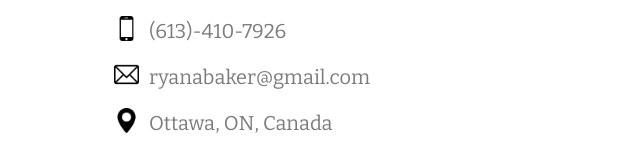
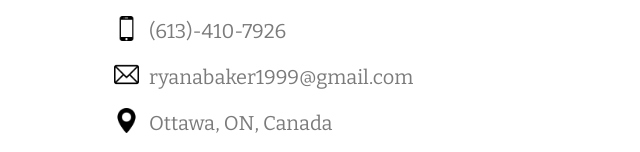
Before and after one commit to Zeolitic/Zeolitic.github.io, an Angular app: page / in a window 1280 px wide. Shown: the part 2209-2361 px from the top of the page, without its empty margins (191-831 px from the left). Built offline with nearby package versions, Linux system fonts and the light colour scheme.

Commit message:
fix email

```diff
--- a/src/app/main/main.component.html
+++ b/src/app/main/main.component.html
@@ -57,7 +57,7 @@
         <h1 class="heading">Contact</h1>
 
         <img src='../../assets/smartphone.png' class='tinyimg'><p>(613)-410-7926 </p>
-        <img src='../../assets/mail.png' class='tinyimg'><p>ryanabaker@gmail.com</p>
+        <img src='../../assets/mail.png' class='tinyimg'><p>ryanabaker1999@gmail.com</p>
         <img src='../../assets/pin.png' class='tinyimg'><p>Ottawa, ON, Canada</p>
 
       </div>
```
